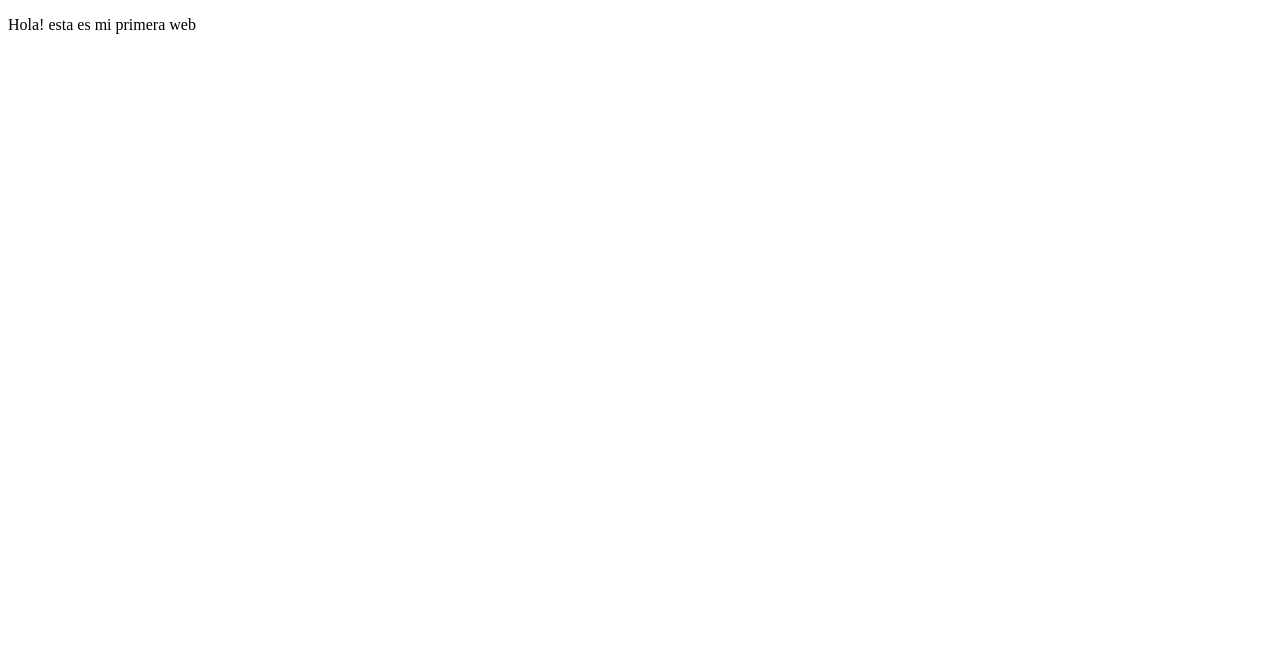
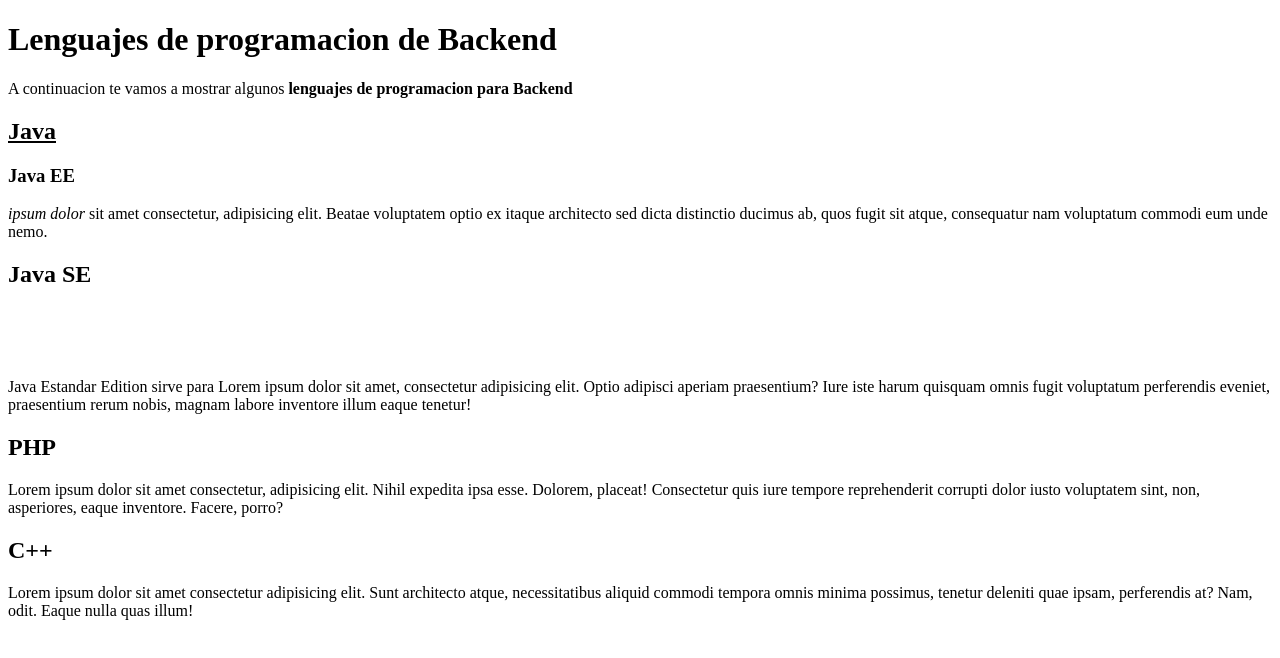
Before and after one commit to Darken-027/Practicas-HTML-CSS-JavaScript, a plain HTML site: page primera-web.html in a window 1280 px wide. Drawn offline with Linux system fonts and the light colour scheme.

Commit message:
Practica con parrafos y etiquetas basicas de html

```diff
--- a/primera-web.html
+++ b/primera-web.html
@@ -3,9 +3,23 @@
 <head>
     <meta charset="UTF-8">
     <meta name="viewport" content="width=device-width, initial-scale=1.0">
-    <title>Bienvenidos a mi primera web de prueva</title>
+    <title>Lenguajes de programacion</title>
 </head>
 <body>
-    <p>Hola! esta es mi primera web</p>
+    <h1>Lenguajes de programacion de Backend</h1>
+    <P>A continuacion te vamos a mostrar algunos <b>lenguajes de programacion para Backend</b></P>
+    <h2><u>Java</u></h2>
+    <h3>Java EE</h3>
+    <p><i>ipsum dolor</i> sit amet consectetur, adipisicing elit. Beatae voluptatem optio ex itaque architecto sed dicta distinctio ducimus ab, quos fugit sit atque, consequatur nam voluptatum commodi eum unde nemo.</p>
+    <h2>Java SE</h2>
+    <br/>
+    <br>
+    <br>
+    <p>Java Estandar Edition  sirve para Lorem ipsum dolor sit amet, consectetur adipisicing elit. Optio adipisci aperiam praesentium? Iure iste harum quisquam omnis fugit voluptatum perferendis eveniet, praesentium rerum nobis, magnam labore inventore illum eaque tenetur!</p>
+    <h2>PHP</h2>
+    <p>Lorem ipsum dolor sit amet consectetur, adipisicing elit. Nihil expedita ipsa esse. Dolorem, placeat! Consectetur quis iure tempore reprehenderit corrupti dolor iusto voluptatem sint, non, asperiores, eaque inventore. Facere, porro?</p>
+    <h2>C++</h2>
+    <p>Lorem ipsum dolor sit amet consectetur adipisicing elit. Sunt architecto atque, necessitatibus aliquid commodi tempora omnis minima possimus, tenetur deleniti quae ipsam, perferendis at? Nam, odit. Eaque nulla quas illum!</p>
+
 </body>
 </html>
```
